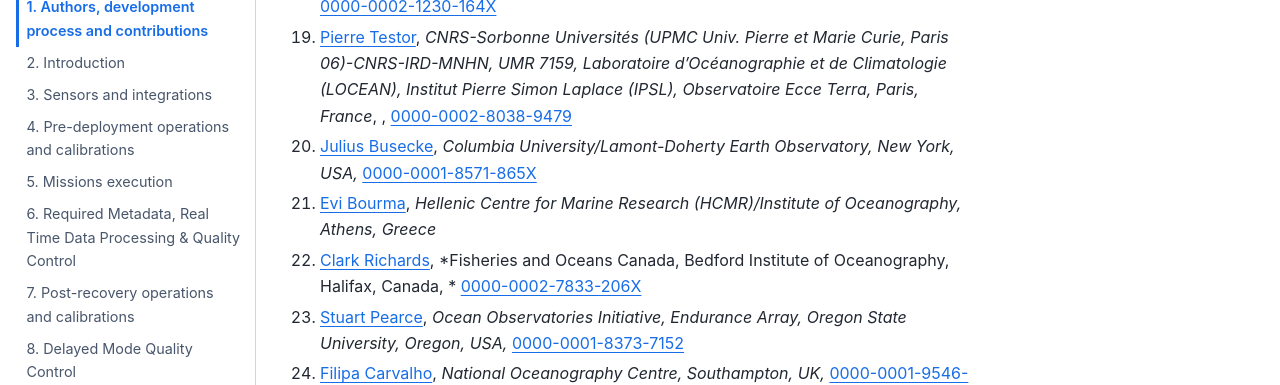
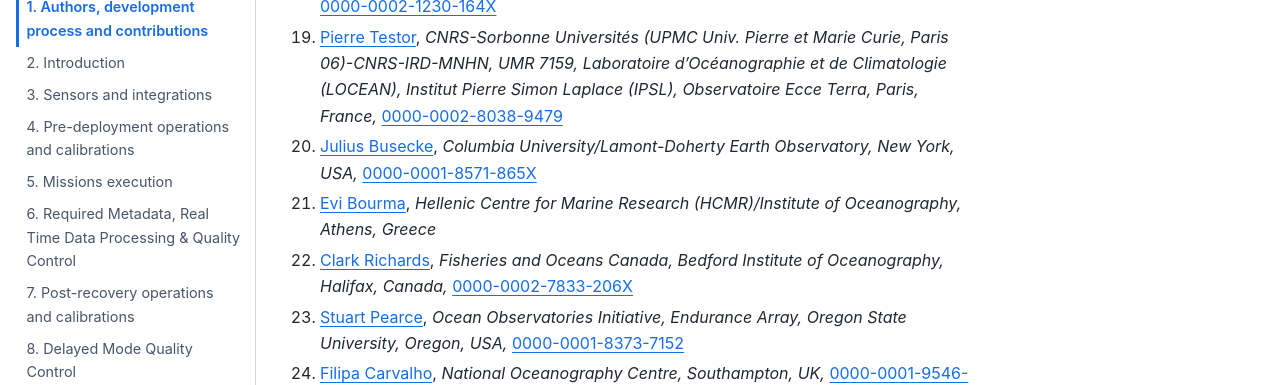
Before and after one commit to OceanGlidersCommunity/Oxygen_SOP, a Jupyter Book: the page built from sections/authors_SOP_development_process.md, in a window 1280 px wide and 900 px high, scrolled down 895 px. Shown: the part 233-618 px from the top of the window. Built offline with Jupyter Book 1.0.4 settings and Sphinx 7.4.7 and the Sphinx Book theme 1.1.4, drawn with Linux system fonts in a browser that asks for light colours.

Commit message:
fix: formatting

```diff
--- a/sections/authors_SOP_development_process.md
+++ b/sections/authors_SOP_development_process.md
@@ -19,10 +19,10 @@
   1. [Nikolaos D. Zarokanellos](https://github.com/nizaroka), *SOCIB, Palma de Mallorca, Spain,* [0000-0002-6235-6198](https://orcid.org/0000-0002-6235-6198)
   1. [Victor Turpin](https://github.com/vturpin), *OceanOps, Brest, France*
   1. [Catherine Schmechtig](https://github.com/catsch), *CNRS, Sorbonne Université, Osu Ecce Terra, Paris, France,* [0000-0002-1230-164X](https://orcid.org/0000-0002-1230-164X)
-  1. [Pierre Testor](https://github.com/ptestor), *CNRS-Sorbonne Universités (UPMC Univ. Pierre et Marie Curie, Paris 06)-CNRS-IRD-MNHN, UMR 7159, Laboratoire d’Océanographie et de Climatologie (LOCEAN), Institut Pierre Simon Laplace (IPSL), Observatoire Ecce Terra, Paris, France*, , [0000-0002-8038-9479](https://orcid.org/0000-0002-8038-9479)
+  1. [Pierre Testor](https://github.com/ptestor), *CNRS-Sorbonne Universités (UPMC Univ. Pierre et Marie Curie, Paris 06)-CNRS-IRD-MNHN, UMR 7159, Laboratoire d’Océanographie et de Climatologie (LOCEAN), Institut Pierre Simon Laplace (IPSL), Observatoire Ecce Terra, Paris, France,* [0000-0002-8038-9479](https://orcid.org/0000-0002-8038-9479)
   1. [Julius Busecke](https://github.com/jbusecke), *Columbia University/Lamont-Doherty Earth Observatory, New York, USA,* [0000-0001-8571-865X](https://orcid.org/0000-0001-8571-865X)
   2. [Evi Bourma](https://github.com/evibourma), *Hellenic Centre for Marine Research (HCMR)/Institute of Oceanography, Athens, Greece*
-  1. [Clark Richards](https://github.com/richardsc), *Fisheries and Oceans Canada, Bedford Institute of Oceanography, Halifax, Canada, * [0000-0002-7833-206X](https://orcid.org/0000-0002-7833-206X)
+  1. [Clark Richards](https://github.com/richardsc), *Fisheries and Oceans Canada, Bedford Institute of Oceanography, Halifax, Canada,* [0000-0002-7833-206X](https://orcid.org/0000-0002-7833-206X)
   1. [Stuart Pearce](https://github.com/s-pearce), *Ocean Observatories Initiative, Endurance Array, Oregon State University, Oregon, USA,* [0000-0001-8373-7152](https://orcid.org/0000-0001-8373-7152)
   1. [Filipa Carvalho](https://github.com/pipa85), *National Oceanography Centre, Southampton, UK,* [0000-0001-9546-4614](https://orcid.org/0000-0001-9546-4614)
   1. [Isabelle Giddy](https://github.com/isgiddy), *Southern Ocean Carbon and Climate Observatory, CSIR | Department of Oceanography, University of Cape Town, South Africa | Department of Marine Science, University of Gothenburg, Sweden,* [0000-0002-8926-3311](https://orcid.org/0000-0002-8926-3311)
```
